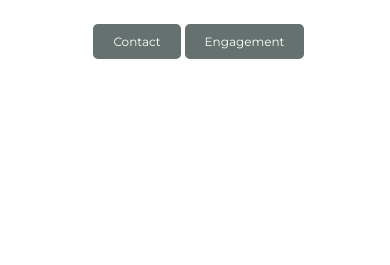
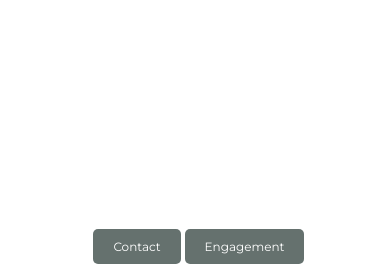
Before and after one commit to MartinDelhaye/adpersonaltraining, a PHP site: page / in a window 390 px wide. Shown: the part 845-1110 px from the top of the page. Run offline with PHP 8.4, Linux system fonts and the light colour scheme; data that the repository does not hold is empty.

Commit message:
maj Bloc2 acceuil
Centre en mobile

```diff
--- a/CSS/style.css
+++ b/CSS/style.css
@@ -598,6 +598,10 @@ form {
         justify-content: center;
     }
 
+    .mobile-only-column {
+        flex-direction: column;
+    }
+
     .img-temoignage {
         max-width: 300px;
     }
@@ -607,9 +611,7 @@ form {
 
     }
 
-    .modif-flex-mobile {
-        flex-direction: column;
-    }
+
 
     .content-block {
         width: 70%;
--- a/index.php
+++ b/index.php
@@ -49,7 +49,7 @@ $recupImageAcceuil1 = [
                 <img src="Image/Img_BDD/<?php echo $recupImageAcceuil1['desktop']['chemin_images']; ?>" class="image-fond" alt="Image de <?php echo $recupImageAcceuil1['desktop']['id_images']; ?>" title="Image de <?php echo $recupImageAcceuil1['desktop']['id_images']; ?>"/>
             </picture>
         </section>
-        <section class="flex row space-between align-item-center modif-flex-mobile padding-2 padding-right-0 gap-1 height-page">
+        <section class="flex row space-between align-item-center mobile-only-justify-content-center mobile-only-column padding-2 padding-right-0 gap-1 height-page">
             <div class="width-67">
                 <?php
                 afficheTitre(2, htmlspecialchars($titre2), "", "");
```
